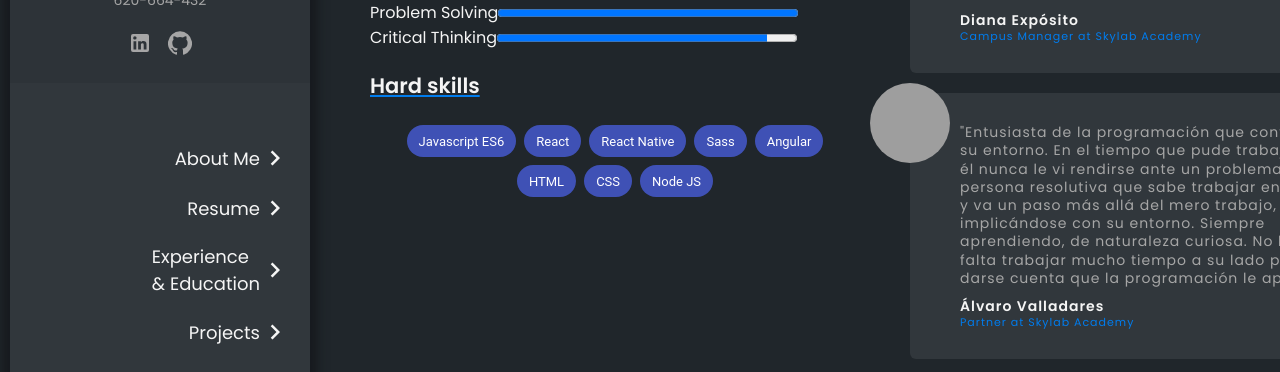
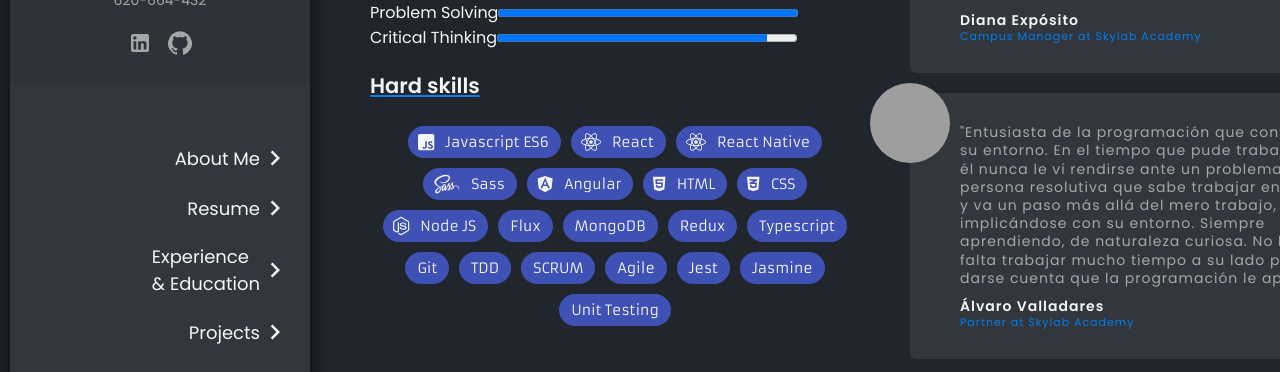
Before and after one commit to Jocalu/portfolio, a React (Create React App) app in the folder portfolio-cv/: page /resume in a window 1280 px wide. Shown: the part 256-628 px from the top of the page. Built offline with nearby package versions, Linux system fonts and the light colour scheme; grey boxes are pictures that could not be loaded.

Commit message:
Fix chips

```diff
--- a/portfolio-cv/src/constants/information-jose.js
+++ b/portfolio-cv/src/constants/information-jose.js
@@ -148,43 +148,8 @@
     {
       name: 'Critical Thinking',
       ability: 90,
-    },
-    ],
+    }],
     hardskills: [{
-      name: 'Work eEthic',
-      ability: 65,
-    },
-    {
-      name: 'Work rEthic',
-      ability: 78,
-    },
-    {
-      name: 'Work wEthic',
-      ability: 80,
-    },
-    {
-      name: 'mongoDB',
-      ability: 90,
-    },
-    {
-      name: 'Redux',
-      ability: 90,
-    },
-    {
-      name: 'Fluxw',
-      ability: 90,
-    },
-    {
-      name: 'Fluxq',
-      ability: 90,
-    },
-    {
-      name: 'Flux',
-      ability: 90,
-    },
-
-    ],
-    programmingLanguages: [{
       name: 'Javascript ES6',
       icon: faJsSquare,
     },
@@ -215,6 +180,39 @@
     {
       name: 'Node JS',
       icon: faNodeJs,
+    },
+    {
+      name: 'Flux',
+    },
+    {
+      name: 'MongoDB',
+    },
+    {
+      name: 'Redux',
+    },
+    {
+      name: 'Typescript',
+    },
+    {
+      name: 'Git',
+    },
+    {
+      name: 'TDD',
+    },
+    {
+      name: 'SCRUM',
+    },
+    {
+      name: 'Agile',
+    },
+    {
+      name: 'Jest',
+    },
+    {
+      name: 'Jasmine',
+    },
+    {
+      name: 'Unit Testing',
     },
 
     ],
--- a/portfolio-cv/src/pages/resume/Resume.jsx
+++ b/portfolio-cv/src/pages/resume/Resume.jsx
@@ -1,6 +1,8 @@
 import React from 'react';
 import './Resume.scss';
 import { Chip, makeStyles } from '@material-ui/core';
+
+import { FontAwesomeIcon } from '@fortawesome/react-fontawesome';
 import information from '../../constants/information-jose';
 import Recommendations from '../../components/recommendations/Recommendations';
 
@@ -44,10 +46,10 @@
           <h3>Hard skills</h3>
 
           <div className={classes.root}>
-            {information.skills.programmingLanguages.map((skill) => (
+            {information.skills.hardskills.map((skill) => (
               <Chip
                 className="chip"
-                icon={skill.icon}
+                icon={<FontAwesomeIcon icon={skill.icon} />}
                 label={skill.name}
                 color="primary"
                 clickable
--- a/portfolio-cv/src/pages/resume/Resume.scss
+++ b/portfolio-cv/src/pages/resume/Resume.scss
@@ -24,8 +24,18 @@
     }
 
     .hard-skills {
-      @include flex(column, flex-start, flex-start);
       padding-right: 20px;
+
+      .chip {
+        @include fontregular(14px, $color-white-hard);
+        font-family: $font-secondary;
+        margin: 5px;
+
+        .MuiChip-icon {
+          font-size: 30px;
+          padding: 5px;
+        }
+      }
     }
   }
 }
```
